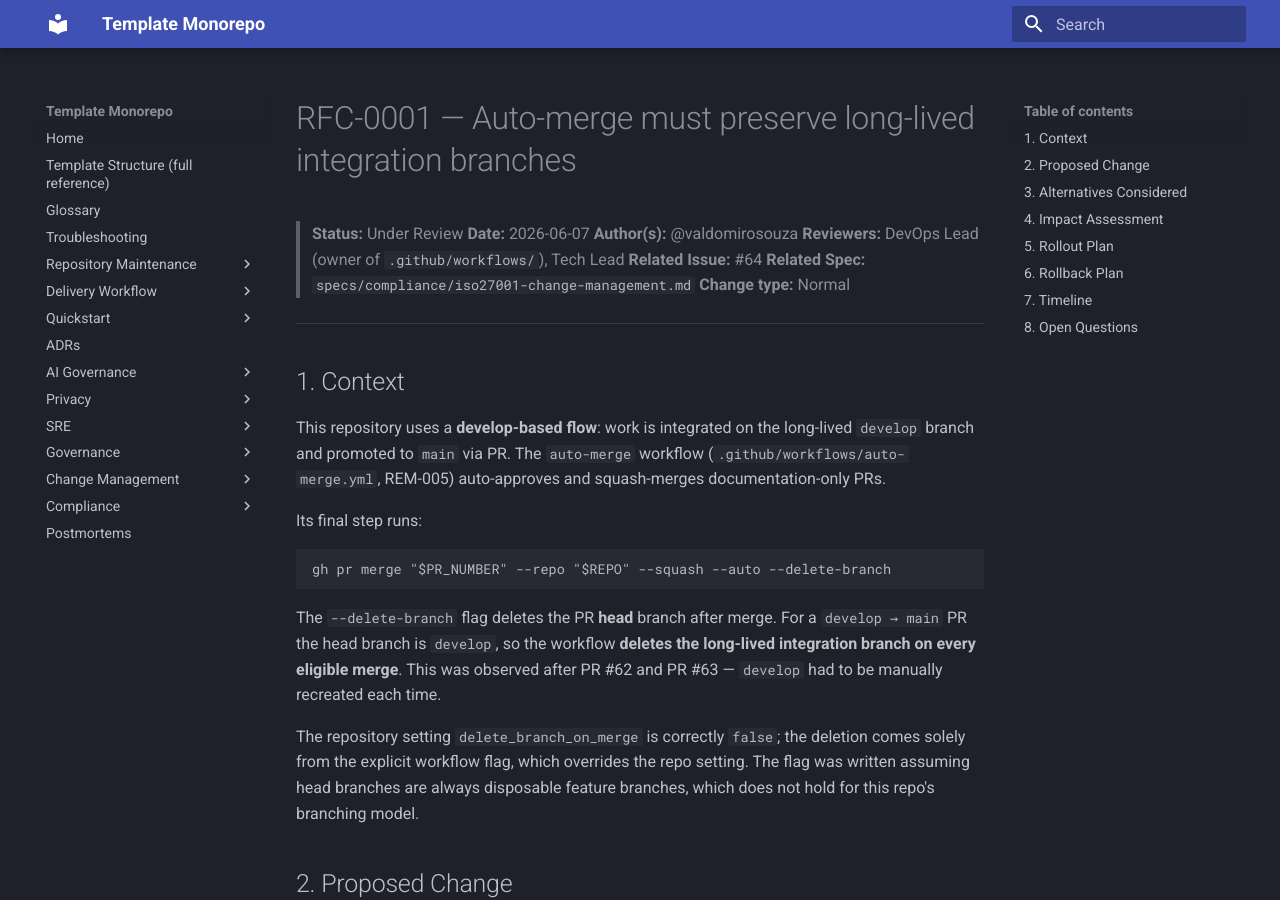
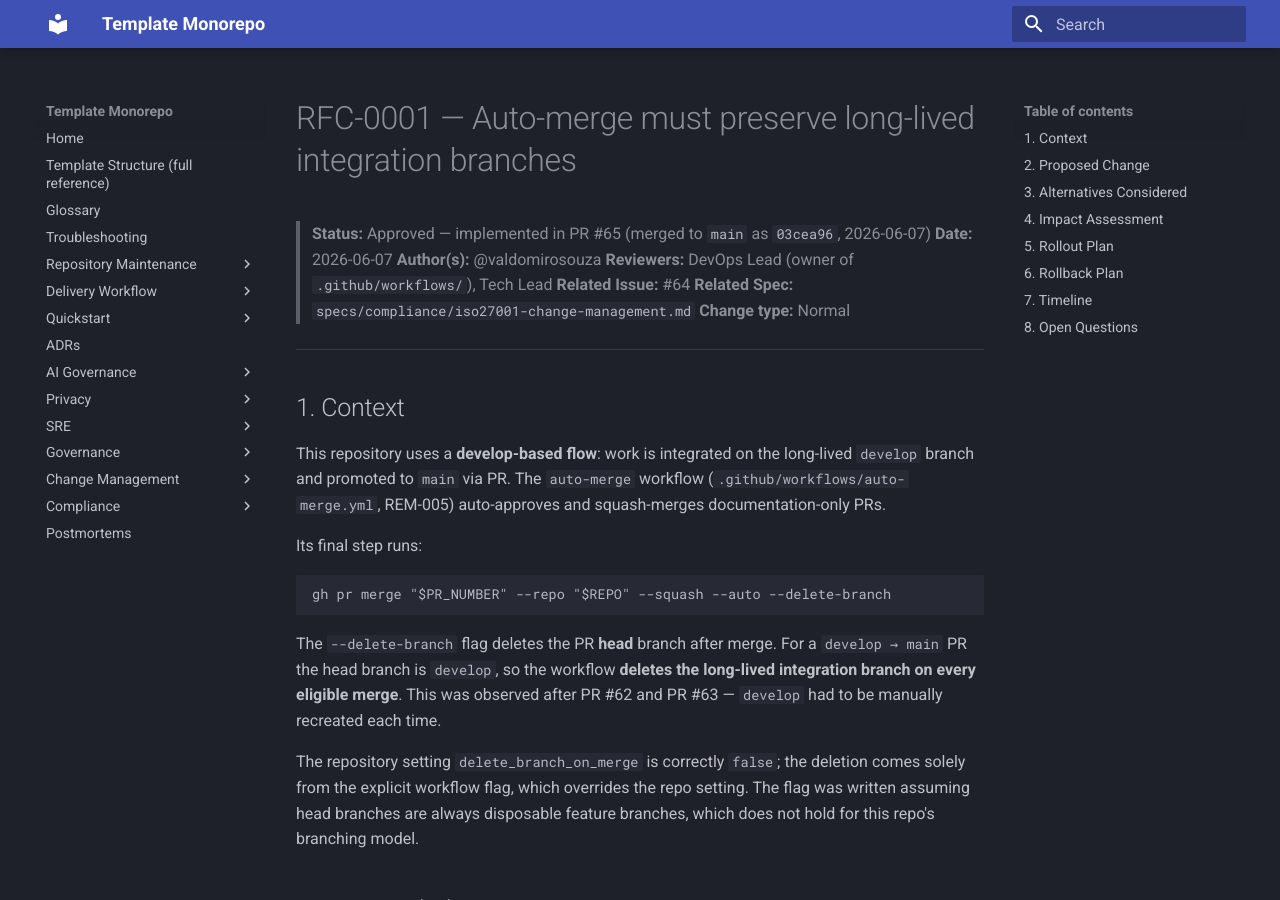
Before and after one commit to valdomirosouza/Repository-Template-v2, an MkDocs documentation site: the page built from docs/change-management/rfc/RFC-0001-auto-merge-preserve-long-lived-branches.md, in a window 1280 px wide and 900 px high. Built offline with MkDocs 1.6.1 and Material for MkDocs 9.7.7, drawn with Linux system fonts in a browser that asks for light colours.

Commit message:
docs(rfc): mark RFC-0001 approved and implemented
RFC-0001 (auto-merge branch preservation) was approved and merged via PR #65.
Update status; this docs-only change also serves as the RFC-0001 §5 smoke test
verifying auto-merge preserves the develop branch.

Refs: #64, RFC-0001
Co-Authored-By: Claude Opus 4.8 (1M context) <noreply@anthropic.com>

```diff
--- a/docs/change-management/rfc/RFC-0001-auto-merge-preserve-long-lived-branches.md
+++ b/docs/change-management/rfc/RFC-0001-auto-merge-preserve-long-lived-branches.md
@@ -1,6 +1,6 @@
 # RFC-0001 — Auto-merge must preserve long-lived integration branches
 
-> **Status:** Under Review
+> **Status:** Approved — implemented in PR #65 (merged to `main` as `03cea96`, 2026-06-07)
 > **Date:** 2026-06-07
 > **Author(s):** @valdomirosouza
 > **Reviewers:** DevOps Lead (owner of `.github/workflows/`), Tech Lead
```
